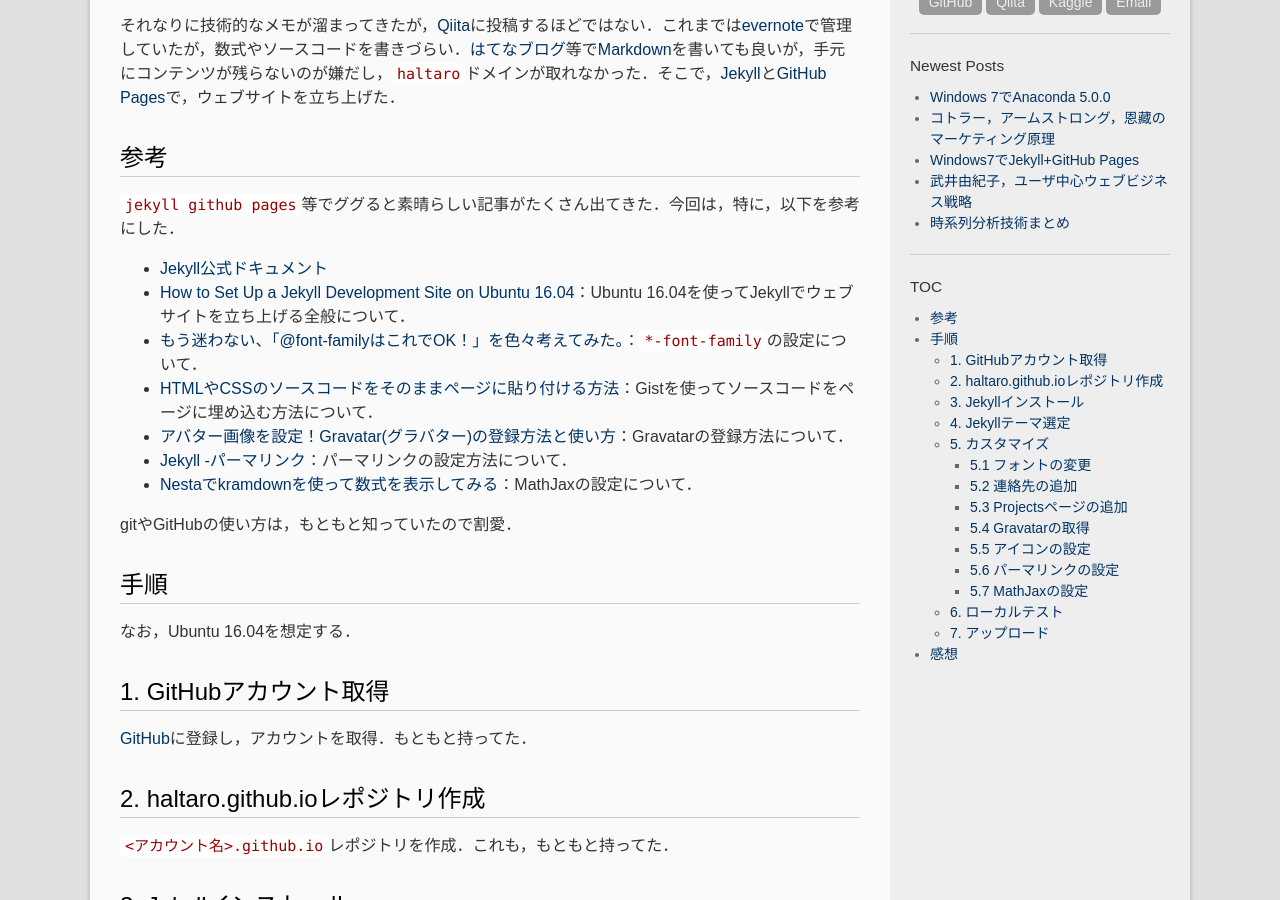
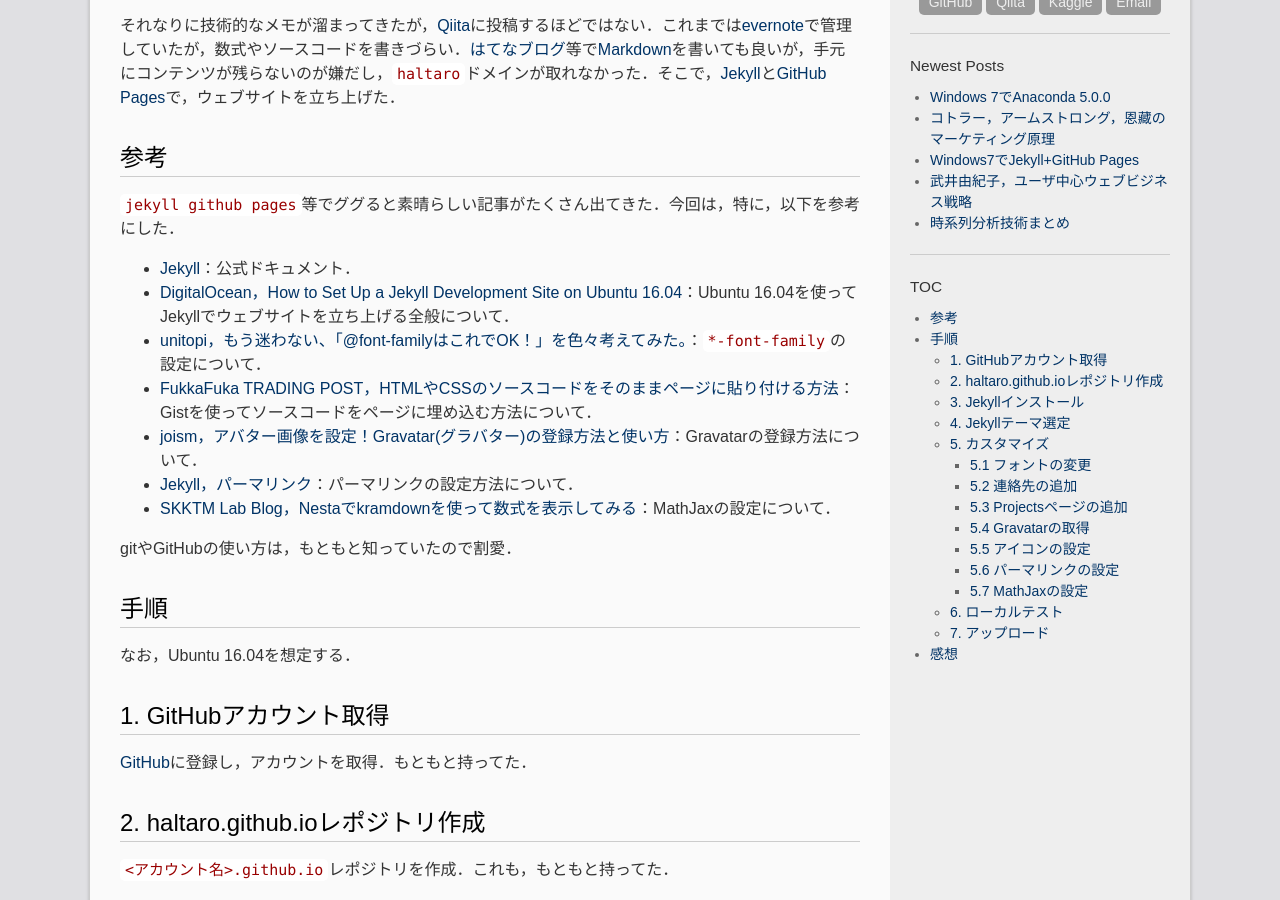
Before and after one commit to madoreenu/haltaro.github.io, a Jekyll site: the page built from _posts/2017-07-30-first-post.md, in a window 1280 px wide and 900 px high, scrolled down 319 px. Built offline with Jekyll 4.4.1, drawn with Linux system fonts in a browser that asks for light colours.

Commit message:
Revise links

```diff
--- a/_posts/2017-07-30-first-post.md
+++ b/_posts/2017-07-30-first-post.md
@@ -13,13 +13,13 @@ categories:
 
 `jekyll github pages`等でググると素晴らしい記事がたくさん出てきた．今回は，特に，以下を参考にした．
 
-* [Jekyll公式ドキュメント](https://jekyllrb-ja.github.io/docs/home/)
-* [How to Set Up a Jekyll Development Site on Ubuntu 16.04](https://www.digitalocean.com/community/tutorials/how-to-set-up-a-jekyll-development-site-on-ubuntu-16-04)：Ubuntu 16.04を使ってJekyllでウェブサイトを立ち上げる全般について．
-* [もう迷わない、「@font-familyはこれでOK！」を色々考えてみた。](http://unitopi.com/font-family-css/)：`*-font-family`の設定について．
-* [HTMLやCSSのソースコードをそのままページに貼り付ける方法](http://fukafuka295.jp/hp/hp_no9.html)：Gistを使ってソースコードをページに埋め込む方法について．
-* [アバター画像を設定！Gravatar(グラバター)の登録方法と使い方](http://zaitaku-hukugyo-net.com/1132.html)：Gravatarの登録方法について．
-* [Jekyll -パーマリンク](http://jekyllrb-ja.github.io/docs/permalinks/)：パーマリンクの設定方法について．
-* [Nestaでkramdownを使って数式を表示してみる](http://blog.skktmlab.info/blog/2015_02_13_2)：MathJaxの設定について．
+* [Jekyll](https://jekyllrb-ja.github.io/docs/home/)：公式ドキュメント．
+* [DigitalOcean，How to Set Up a Jekyll Development Site on Ubuntu 16.04](https://www.digitalocean.com/community/tutorials/how-to-set-up-a-jekyll-development-site-on-ubuntu-16-04)：Ubuntu 16.04を使ってJekyllでウェブサイトを立ち上げる全般について．
+* [unitopi，もう迷わない、「@font-familyはこれでOK！」を色々考えてみた。](http://unitopi.com/font-family-css/)：`*-font-family`の設定について．
+* [FukkaFuka TRADING POST，HTMLやCSSのソースコードをそのままページに貼り付ける方法](http://fukafuka295.jp/hp/hp_no9.html)：Gistを使ってソースコードをページに埋め込む方法について．
+* [joism，アバター画像を設定！Gravatar(グラバター)の登録方法と使い方](http://zaitaku-hukugyo-net.com/1132.html)：Gravatarの登録方法について．
+* [Jekyll，パーマリンク](http://jekyllrb-ja.github.io/docs/permalinks/)：パーマリンクの設定方法について．
+* [SKKTM Lab Blog，Nestaでkramdownを使って数式を表示してみる](http://blog.skktmlab.info/blog/2015_02_13_2)：MathJaxの設定について．
 
 gitやGitHubの使い方は，もともと知っていたので割愛．
 
```
Also changed, not shown: _posts/2017-08-07-zillow-conpetition.md (+3 -3 lines), _posts/2017-10-22-python-windonws.md (+1 -1 lines), 5 other files.
